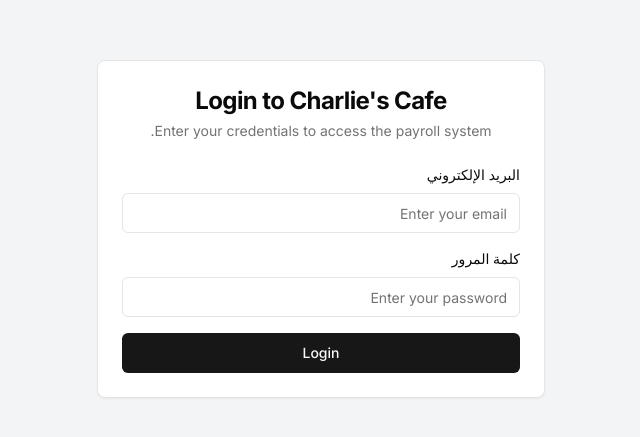
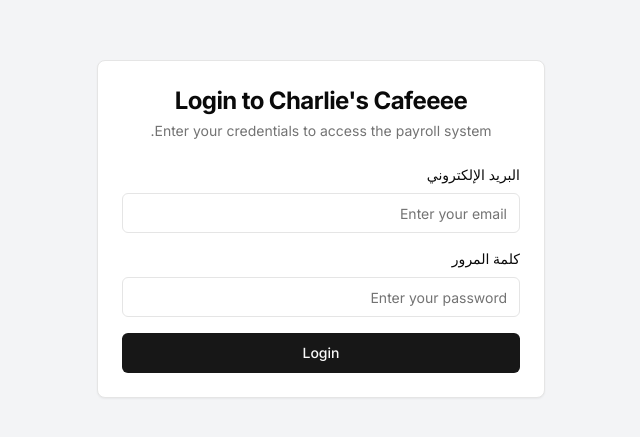
Before and after one commit to Ahmedkaabo/charlies-cursor, a Next.js app: page /login in a window 1280 px wide. Shown: the part 171-608 px from the top of the page, without its empty margins (319-959 px from the left). Built offline with nearby package versions, Linux system fonts and the light colour scheme; no server answers; the database is empty.

Commit message:
Update: push latest changes

```diff
--- a/app/login/page.tsx
+++ b/app/login/page.tsx
@@ -34,7 +34,7 @@ export default function LoginPage() {
     <div className="flex min-h-screen items-center justify-center bg-gray-100 dark:bg-gray-950 p-4">
       <Card className="w-full max-w-sm sm:max-w-md">
         <CardHeader className="space-y-1 text-center">
-          <CardTitle className="text-xl sm:text-2xl font-bold">Login to Charlie's Cafe</CardTitle>
+          <CardTitle className="text-xl sm:text-2xl font-bold">Login to Charlie's Cafeeee</CardTitle>
           <CardDescription className="text-sm">Enter your credentials to access the payroll system.</CardDescription>
         </CardHeader>
         <CardContent>
```
